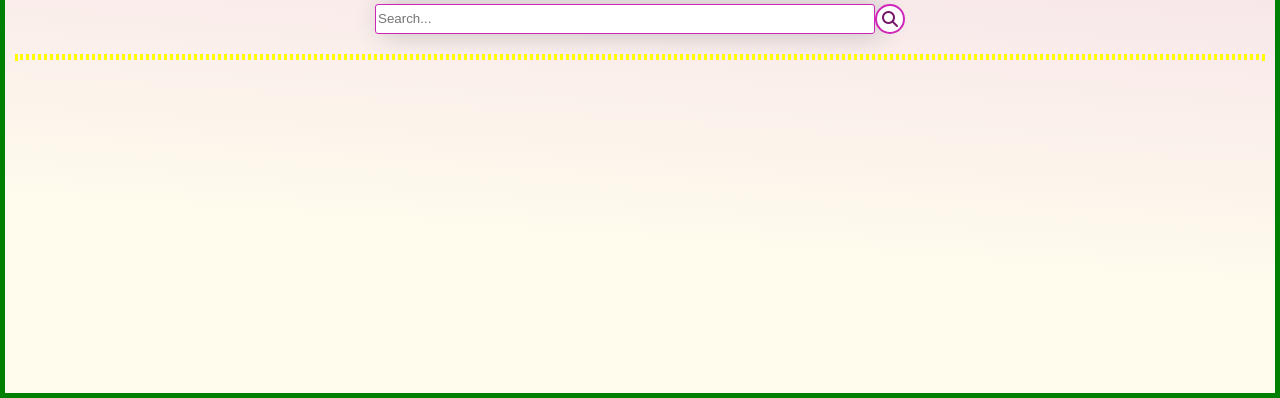
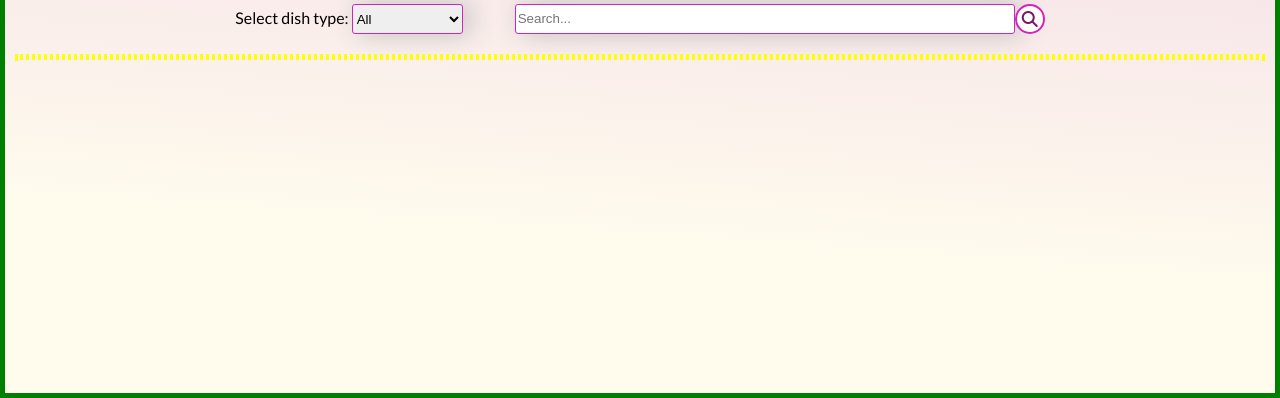
Before and after one commit to iwonaive/food_recipe_app, a website built with webpack: page src/index.html in a window 1280 px wide. Shown: the part 402-800 px from the top of the page. Built offline with nearby package versions, Linux system fonts and the light colour scheme.

Commit message:
added dish type list

```diff
--- a/src/assets/scss/recipes-container.scss
+++ b/src/assets/scss/recipes-container.scss
@@ -21,7 +21,8 @@
     width: 100%;
     // background-color: green;
 
-    & > #search-input {
+    & > #search-input,
+    & #types {
       width: 40%;
       height: 30px;
       line-height: 30px;
--- a/src/index.html
+++ b/src/index.html
@@ -27,6 +27,41 @@
         <h1>Food Recipes</h1>
 
         <form id="search-form">
+          <div>
+            <label for="types">Select dish type:</label>
+            <select name="types" id="types">
+              <option value="">All</option>
+              <option value="alcohol cocktail">alcohol cocktail</option>
+              <option value="biscuits and cookies">biscuits and cookies</option>
+              <option value="bread">bread</option>
+              <option value="cereals">cereals</option>
+              <option value="condiments and sauces">
+                condiments and sauces
+              </option>
+              <option value="desserts">desserts</option>
+              <option value="drinks">drinks</option>
+              <option value="egg">egg</option>
+              <option value="ice cream and custard">
+                ice cream and custard
+              </option>
+              <option value="main course">main course</option>
+              <option value="pancake">pancake</option>
+              <option value="pasta">pasta</option>
+              <option value="pastry">pastry</option>
+              <option value="pies and tarts">pies and tarts</option>
+              <option value="pizza">pizza</option>
+              <option value="preps">preps</option>
+              <option value="preserve">preserve</option>
+              <option value="salad">salad</option>
+              <option value="sandwiches">sandwiches</option>
+              <option value="seafood">seafood</option>
+              <option value="side dish">side dish</option>
+              <option value="soup">soup</option>
+              <option value="special occasions">special occasions</option>
+              <option value="starter">starter</option>
+              <option value="sweets">sweets</option>
+            </select>
+          </div>
           <input id="search-input" type="text" placeholder="Search..." />
           <i id="search-icon" class="fa-solid fa-magnifying-glass"></i>
         </form>
--- a/src/index.js
+++ b/src/index.js
@@ -5,6 +5,7 @@ const searchInputElement = document.getElementById("search-input");
 const searchIconElement = document.getElementById("search-icon");
 const searchResultsElement = document.getElementById("search-results");
 const closeModalElement = document.getElementById("close-modal");
+const selectHTML = document.getElementById("types");
 const APP_ID = "2af2771c";
 const APP_KEY = "eac9b2f1efd13715519350a0208a1a46";
 const baseUrl =
@@ -38,16 +39,19 @@ const addEventListenersToElements = () => {
 };
 
 async function fetchAPI() {
-  console.log(`searchQuery: `, searchQuery);
-  const baseURL = `https://api.edamam.com/search?q=${searchQuery}&app_id=${APP_ID}&app_key=${APP_KEY}&from=0&to=9`;
+  // console.log(`searchQuery: `, searchQuery);
+  const baseURL = selectHTML.value
+    ? `https://api.edamam.com/search?q=${searchQuery}&app_id=${APP_ID}&app_key=${APP_KEY}&dishType=${selectHTML.value}&from=0&to=9`
+    : `https://api.edamam.com/search?q=${searchQuery}&app_id=${APP_ID}&app_key=${APP_KEY}&from=0&to=9`;
   const response = await fetch(baseURL);
   const responseData = await response.json();
   searchResults = responseData.hits;
-  console.log(`searchResults: `, searchResults);
+  // console.log(`searchResults: `, searchResults);
   generateSearchResultsHTML(searchResults);
 }
 
 const generateSearchResultsHTML = (searchResults) => {
+  searchResultsElement.innerHTML = "";
   searchResults.forEach((result, index) => {
     const recipe = document.createElement("div");
     recipe.classList.add("recipe");
```
Also changed, not shown: dist/index.html, dist/index.js, 1 other file.
